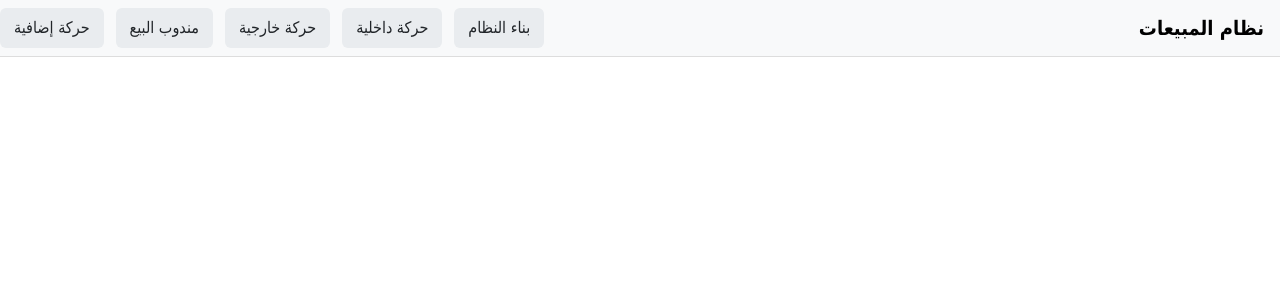
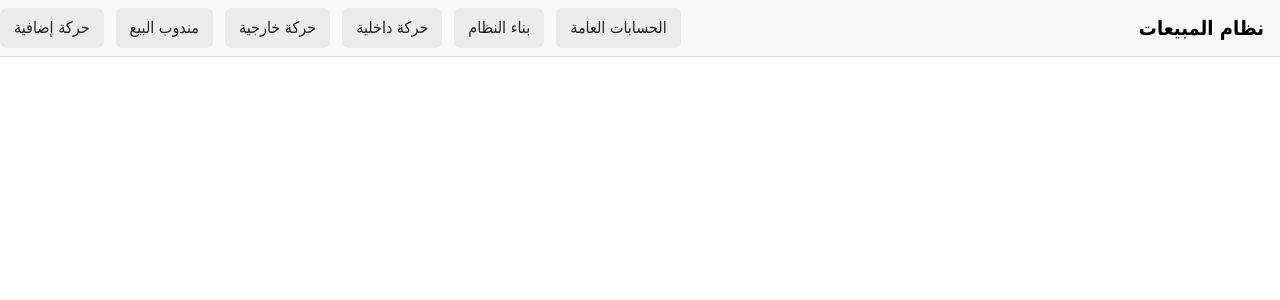
Before and after one commit to radwakhaled204/hos-react-app, a React (Vite) app: page /home in a window 1280 px wide. Shown: the top 300 px of the page. Built offline with nearby package versions, Linux system fonts and the light colour scheme.

Commit message:
add tree page to navbar

```diff
--- a/src/components/navbar.jsx
+++ b/src/components/navbar.jsx
@@ -3,6 +3,14 @@ import { Link } from 'react-router-dom';
 import '../styles/NavbarComponent.css';
 
 const menuItems = [
+    {
+    title: "الحسابات العامة",
+    items: [
+      { label: " الشجره المحاسبية", path: "/Tree/home" },
+      { label: "عبوات صنف", path: "#" },
+
+    ]
+  },
   {
     title: "بناء النظام",
     items: [
```
